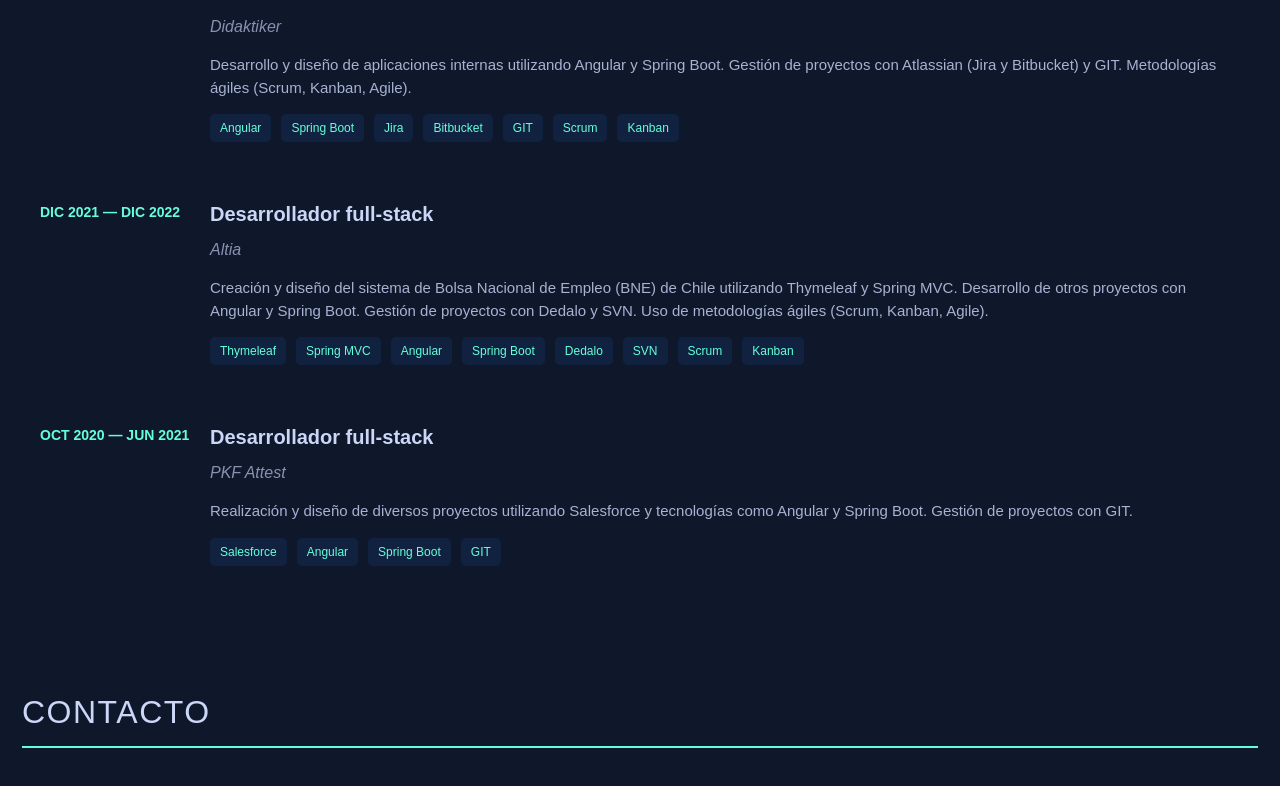
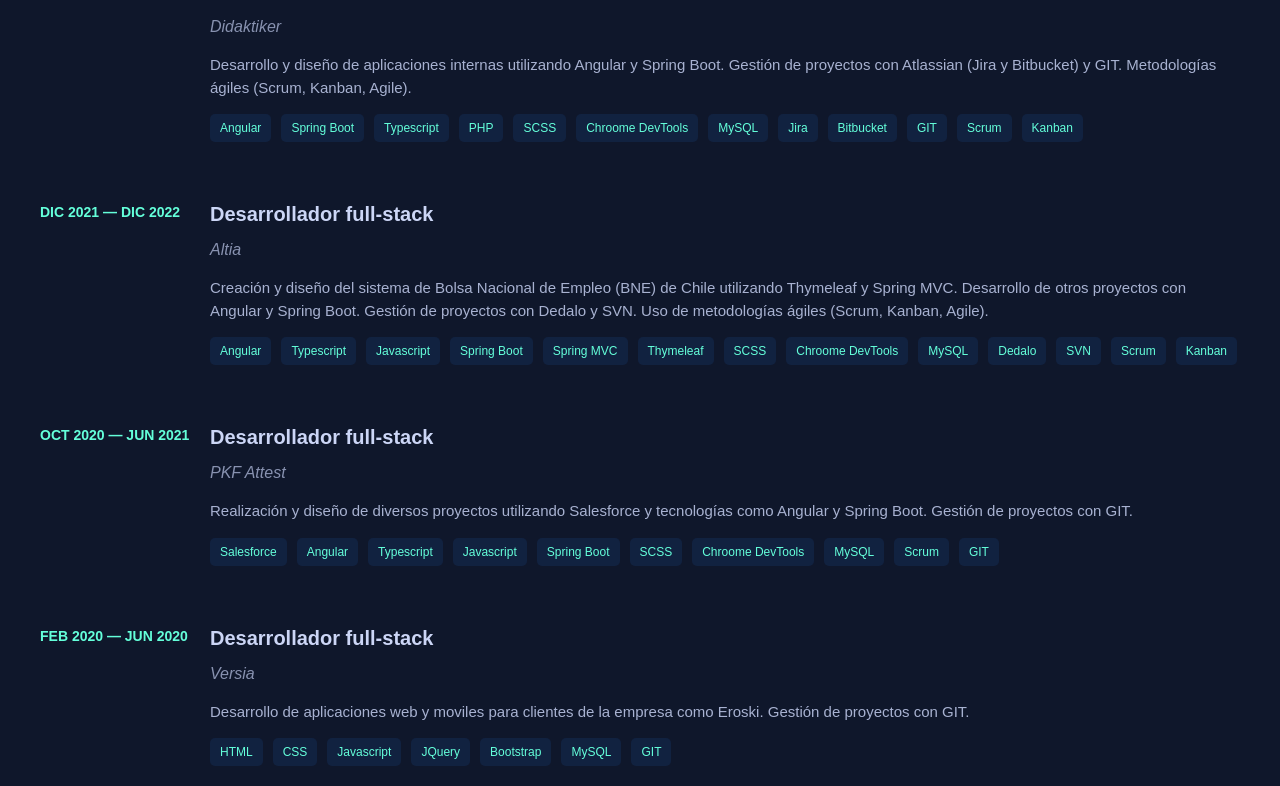
Before and after one commit to Gorka29/portfolio, an Angular app: page / in a window 1280 px wide. Shown: the part 2448-3234 px from the top of the page. Built offline with nearby package versions, Linux system fonts and the light colour scheme.

Commit message:
Añadiendo experiencia

```diff
--- a/src/app/experiencia/experiencia.component.ts
+++ b/src/app/experiencia/experiencia.component.ts
@@ -16,7 +16,7 @@ export class ExperienciaComponent {
       titulo: 'Desarrollador front-end',
       empresa: 'NexTret',
       descripcion: 'Migración de web con JSP a Angular y Java. Migración de aplicación Excel a web con Angular y Java. Gestión de proyectos con Atlassian (Jira y Bitbucket) y GIT. Uso de metodologías ágiles (Scrum, Kanban, Agile).',
-      tecnologias: ['Angular', 'Java', 'Jira', 'Bitbucket', 'GIT', 'Scrum', 'Kanban']
+      tecnologias: ['Angular', 'Typescript', 'Spring Boot', 'SCSS', 'Chroome DevTools', 'MySQL', 'Jira', 'Bitbucket', 'GIT', 'Scrum', 'Kanban']
     },
     {
       fechaInicio: 'DIC 2022',
@@ -24,7 +24,7 @@ export class ExperienciaComponent {
       titulo: 'Desarrollador full-stack',
       empresa: 'Didaktiker',
       descripcion: 'Desarrollo y diseño de aplicaciones internas utilizando Angular y Spring Boot. Gestión de proyectos con Atlassian (Jira y Bitbucket) y GIT. Metodologías ágiles (Scrum, Kanban, Agile).',
-      tecnologias: ['Angular', 'Spring Boot', 'Jira', 'Bitbucket', 'GIT', 'Scrum', 'Kanban']
+      tecnologias: ['Angular', 'Spring Boot', 'Typescript', 'PHP', 'SCSS', 'Chroome DevTools', 'MySQL', 'Jira', 'Bitbucket', 'GIT', 'Scrum', 'Kanban']
     },
     {
       fechaInicio: 'DIC 2021',
@@ -32,7 +32,7 @@ export class ExperienciaComponent {
       titulo: 'Desarrollador full-stack',
       empresa: 'Altia',
       descripcion: 'Creación y diseño del sistema de Bolsa Nacional de Empleo (BNE) de Chile utilizando Thymeleaf y Spring MVC. Desarrollo de otros proyectos con Angular y Spring Boot. Gestión de proyectos con Dedalo y SVN. Uso de metodologías ágiles (Scrum, Kanban, Agile).',
-      tecnologias: ['Thymeleaf', 'Spring MVC', 'Angular', 'Spring Boot', 'Dedalo', 'SVN', 'Scrum', 'Kanban']
+      tecnologias: ['Angular', 'Typescript', 'Javascript','Spring Boot', 'Spring MVC', 'Thymeleaf', 'SCSS', 'Chroome DevTools', 'MySQL', 'Dedalo', 'SVN', 'Scrum', 'Kanban']
     },
     {
       fechaInicio: 'OCT 2020',
@@ -40,7 +40,15 @@ export class ExperienciaComponent {
       titulo: 'Desarrollador full-stack',
       empresa: 'PKF Attest',
       descripcion: 'Realización y diseño de diversos proyectos utilizando Salesforce y tecnologías como Angular y Spring Boot. Gestión de proyectos con GIT.',
-      tecnologias: ['Salesforce', 'Angular', 'Spring Boot', 'GIT']
+      tecnologias: ['Salesforce', 'Angular', 'Typescript', 'Javascript', 'Spring Boot', 'SCSS', 'Chroome DevTools', 'MySQL', 'Scrum', 'GIT']
+    },
+    {
+      fechaInicio: 'FEB 2020',
+      fechaFin: 'JUN 2020',
+      titulo: 'Desarrollador full-stack',
+      empresa: 'Versia',
+      descripcion: 'Desarrollo de aplicaciones web y moviles para clientes de la empresa como Eroski. Gestión de proyectos con GIT.',
+      tecnologias: ['HTML', 'CSS', 'Javascript', 'JQuery', 'Bootstrap', 'MySQL','GIT']
     }
   ];
 
```
